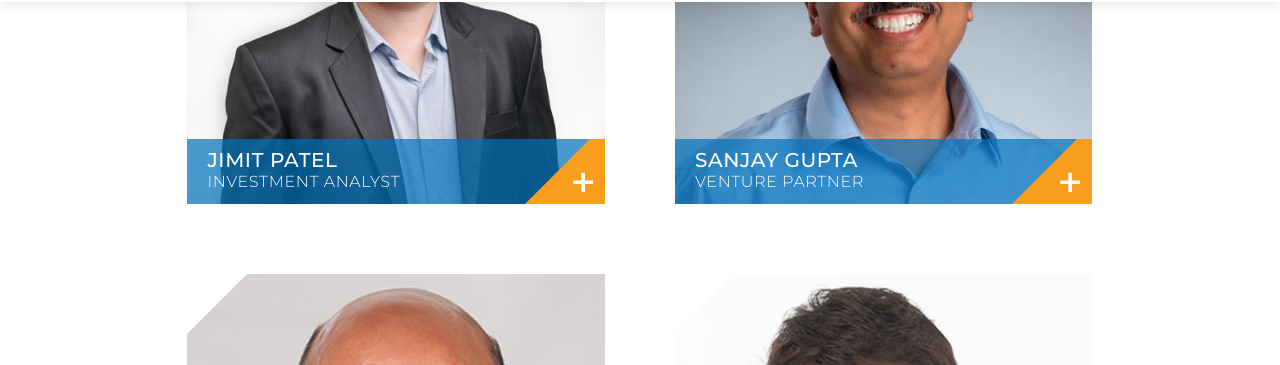
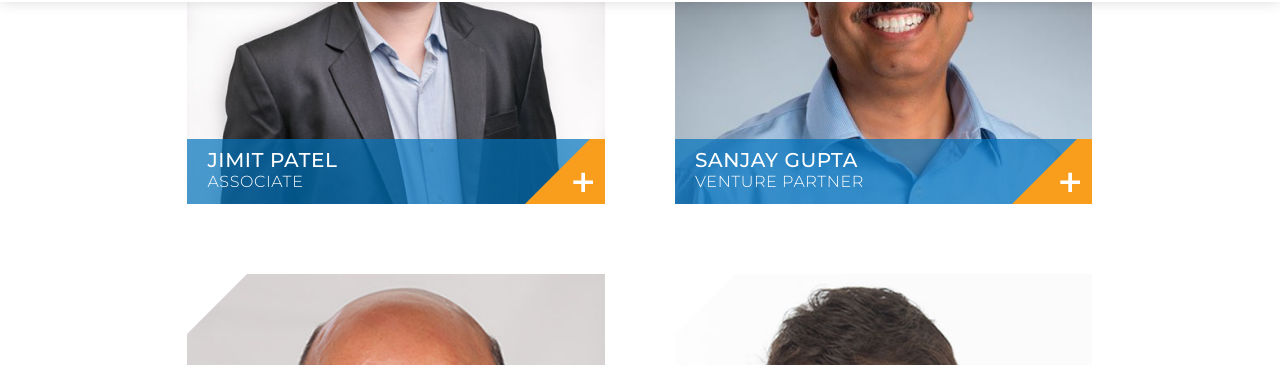
Before and after one commit to jungleventures/www.healthxcapital.com, a Jekyll site: the page built from 02_team.html, in a window 1280 px wide and 900 px high, scrolled down 1045 px. Shown: the part 88-453 px from the top of the window. Built offline with Jekyll 4.4.1, drawn with Linux system fonts in a browser that asks for light colours; nearby versions of some CDN libraries.

Commit message:
Minor copy tweaks

```diff
--- a/02_team.html
+++ b/02_team.html
@@ -89,7 +89,7 @@ permalink: /team/
                         <div class="ct-caption-box">
                             <sapn class="ct-popup-btn"></sapn>
                             <h4>Jimit Patel</h4>
-                            <p>Investment Analyst</p>
+                            <p>Associate</p>
                         </div>
                     </div>
                 </a>
@@ -245,12 +245,12 @@ permalink: /team/
                             <div class="core-team-box"><i class="top-cornner"></i><img src="/images/Jimit.jpg">
                                 <div class="ct-caption-box">
                                     <h4>Jimit Patel</h4>
-                                    <p>Investment Analyst</p>
+                                    <p>Associate</p>
                                 </div>
                             </div>
                         </div>
                         <div class="col-md-5">
-                            <p>Jimit brings over six years in healthcare innovations, corporate finance and business strategy with one of the largest healthcare providers in Asia</p>
+                            <p>Jimit brings over eight years in healthcare innovations, corporate finance and business strategy with one of the largest healthcare providers in Asia</p>
                             <p>
                                 Jimit has worked at Apollo Hospitals, India leading the business diligence team at Apollo Research and Innovations and worked closely with healthcare startups. Further, he was involved in Clinical, and commercial assessment of innovative technologies enabling deployment. Jimit also brings significant experience in corporate finance function within the hospital, wherein he led Financial Analysis, Pricing and Costing for various services at the Hospital. This augments the team to secure critical insights into the go-to-market strategy and potential commercialization of startups in hospitals.</p>
                             <p>
```
Also changed, not shown: other parts of 02_team.html (+2 -2 lines).
